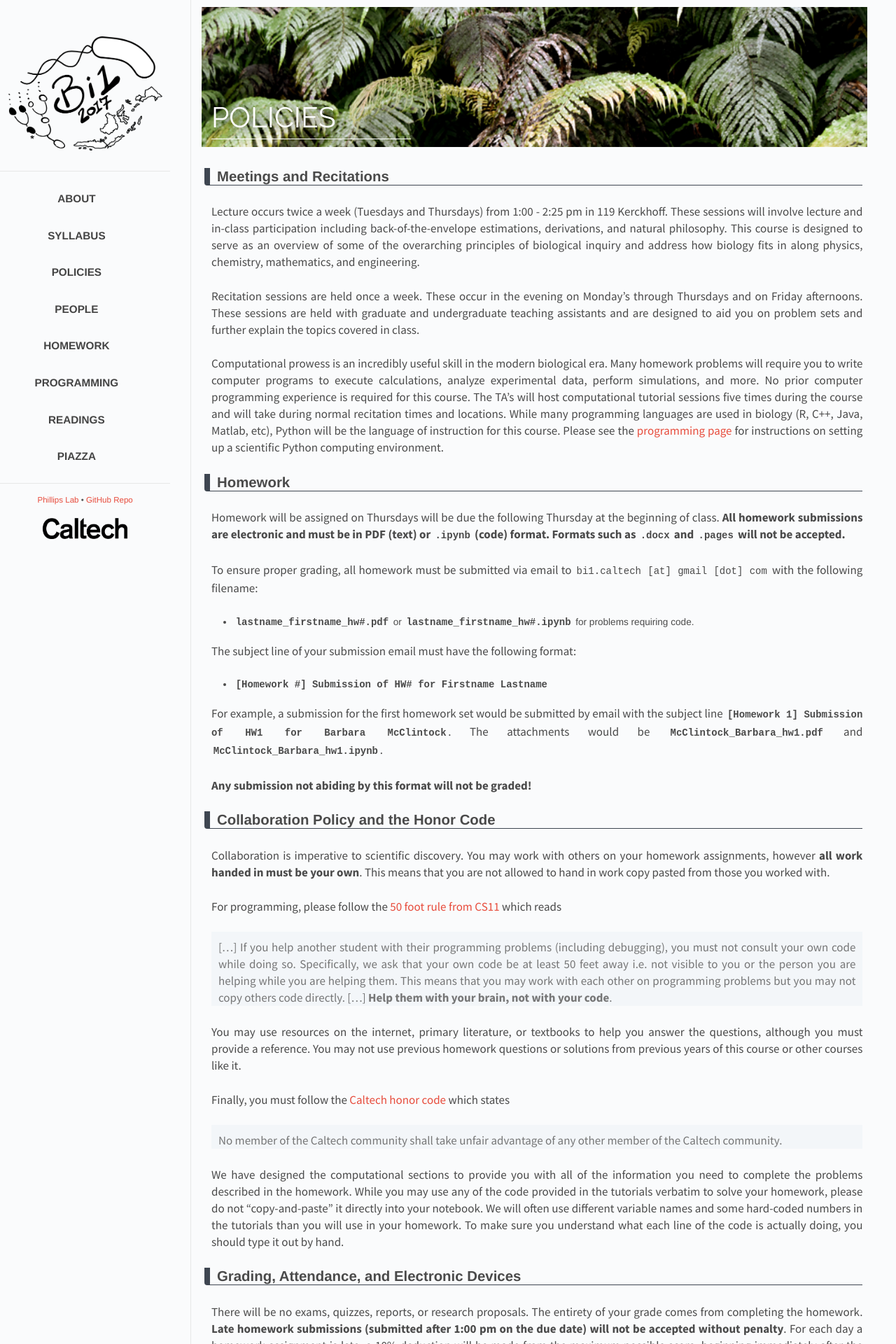
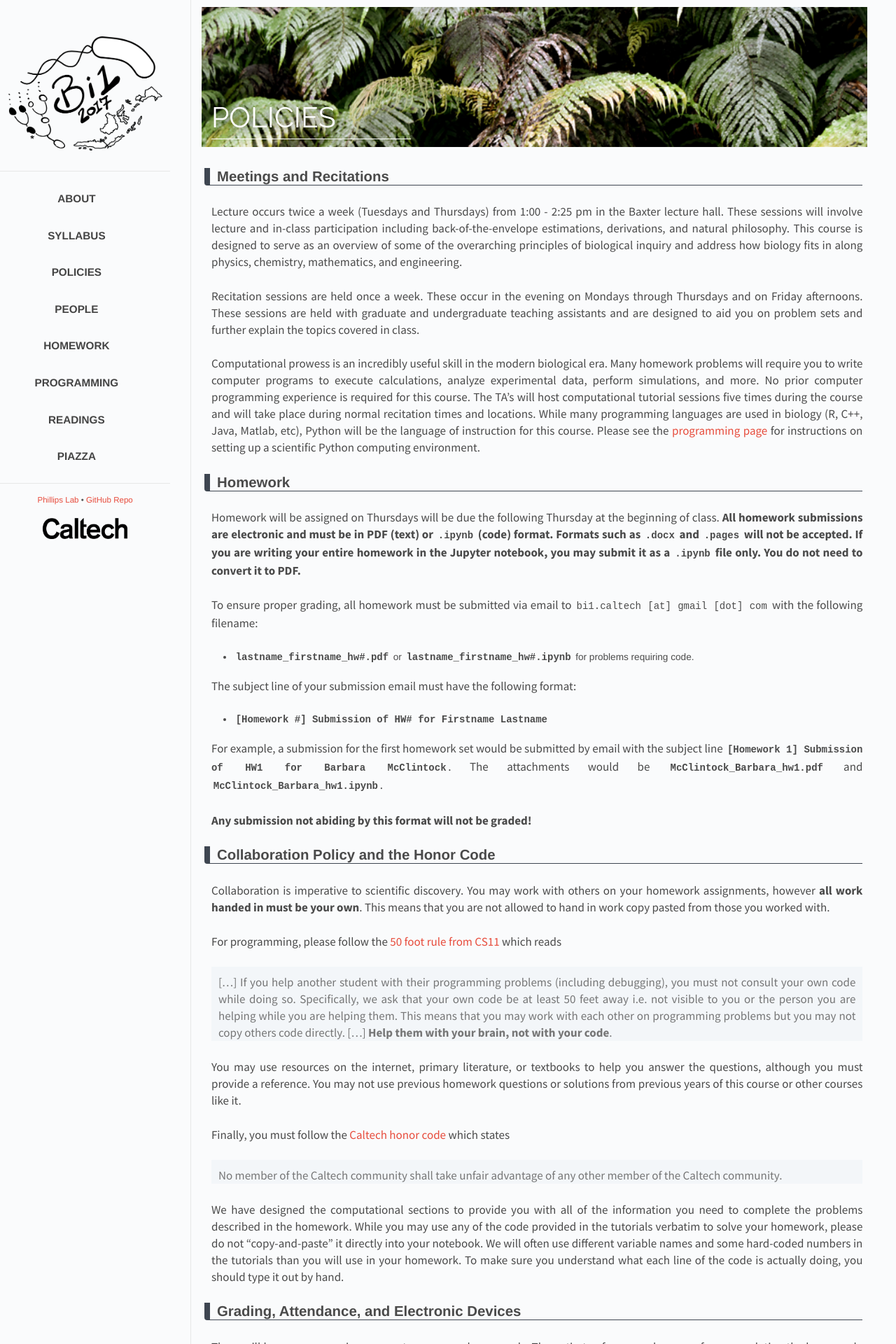
Before and after one commit to RPGroup-PBoC/bi1, a Jekyll site: the page built from _posts/2017-01-29-policies.md, in a window 1280 px wide. Shown: the top 1920 px of the page at 70% size. Built offline with Jekyll 4.4.1, drawn with Linux system fonts in a browser that asks for light colours.

Commit message:
Grammar fixes.

```diff
--- a/_posts/2017-01-29-policies.md
+++ b/_posts/2017-01-29-policies.md
@@ -7,15 +7,14 @@ permalink: policies
 ---
 
 ## Meetings and Recitations
-Lecture occurs twice a week (Tuesdays and Thursdays) from 1:00 - 2:25 pm in 119
-Kerckhoff. These sessions will involve lecture and in-class participation
+Lecture occurs twice a week (Tuesdays and Thursdays) from 1:00 - 2:25 pm in the Baxter lecture hall. These sessions will involve lecture and in-class participation
 including back-of-the-envelope estimations, derivations, and natural
 philosophy. This course is designed to serve as an overview of some of the
 overarching principles of biological inquiry and address how biology fits in
 along physics, chemistry, mathematics, and engineering.
 
 Recitation sessions are held once a week. These occur in the evening on
-Monday's through Thursdays and on Friday afternoons. These sessions are held
+Mondays through Thursdays and on Friday afternoons. These sessions are held
 with graduate and undergraduate teaching assistants and are designed to aid you
 on problem sets and further explain the topics covered in class.
 
@@ -24,14 +23,15 @@ era. Many homework problems will require you to write computer programs to
 execute  calculations, analyze experimental data, perform simulations, and
 more. No prior computer programming experience is required for this course. The
 TA's will host computational tutorial sessions five times during the course and
-will take during normal recitation times and locations. While many programming
+will take place during normal recitation times and locations. While many programming
 languages are used in biology (R, C++, Java, Matlab, etc), Python will be the
 language of instruction for this course. Please see the [programming page]({{
 site.baseurl }}/programming) for instructions on setting up a scientific Python
 computing environment.
 
 ## Homework
-Homework will be assigned on Thursdays will be due the following Thursday at the beginning of class. **All homework submissions are electronic and must be in PDF (text) or `.ipynb` (code) format. Formats such as `.docx` and `.pages` will not be accepted.**
+Homework will be assigned on Thursdays will be due the following Thursday at the beginning of class. **All homework submissions are electronic and must be in PDF (text) or `.ipynb` (code) format. Formats such as `.docx` and `.pages` will not be accepted. If you are writing your entire homework in the Jupyter
+notebook, you may submit it as a `.ipynb` file only. You do not need to convert it to PDF.**
 
 To ensure proper grading, all homework must be submitted via email to `bi1.caltech [at] gmail [dot] com` with the following filename:
 
```
Also changed, not shown: 1 other file.
